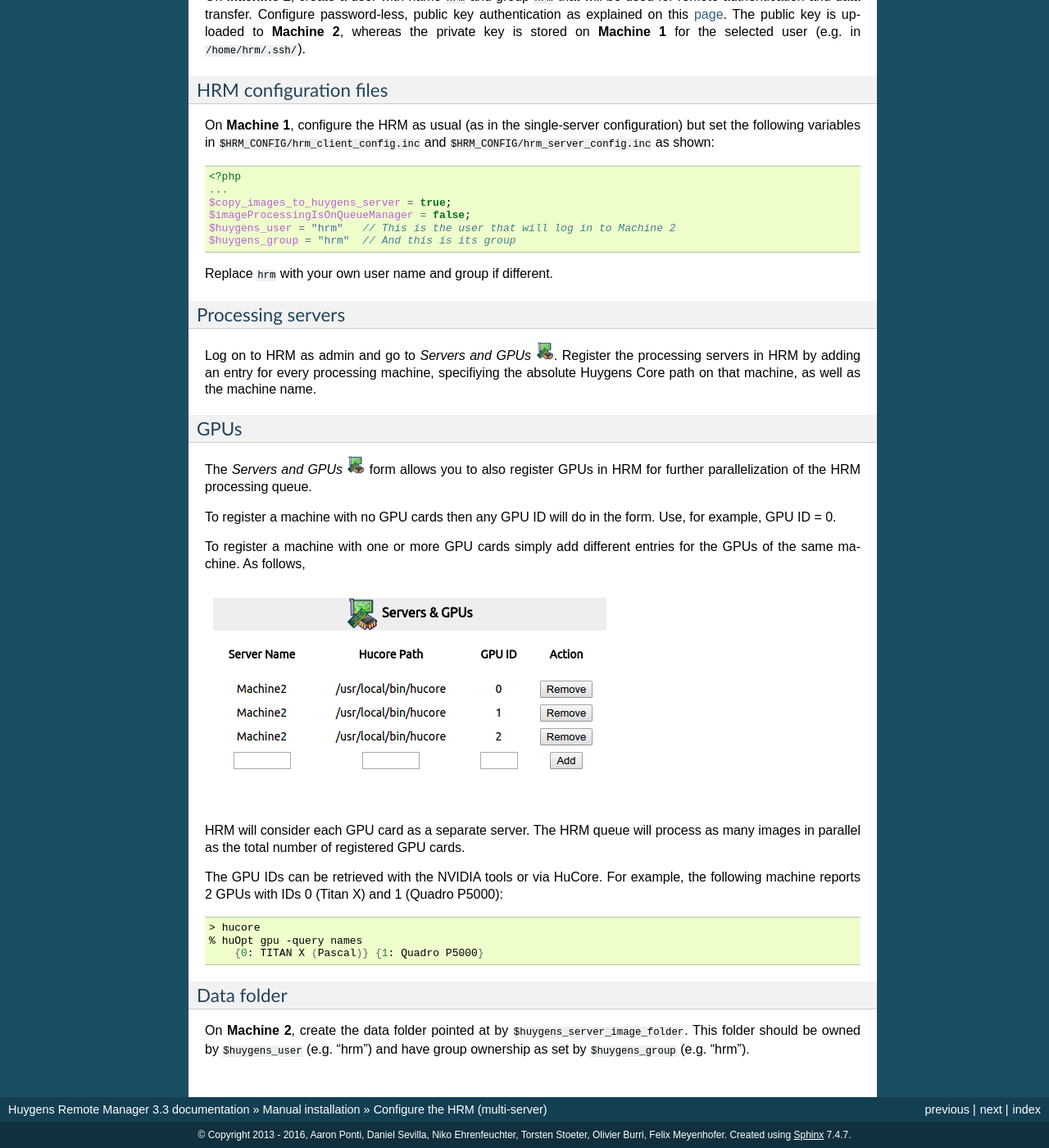
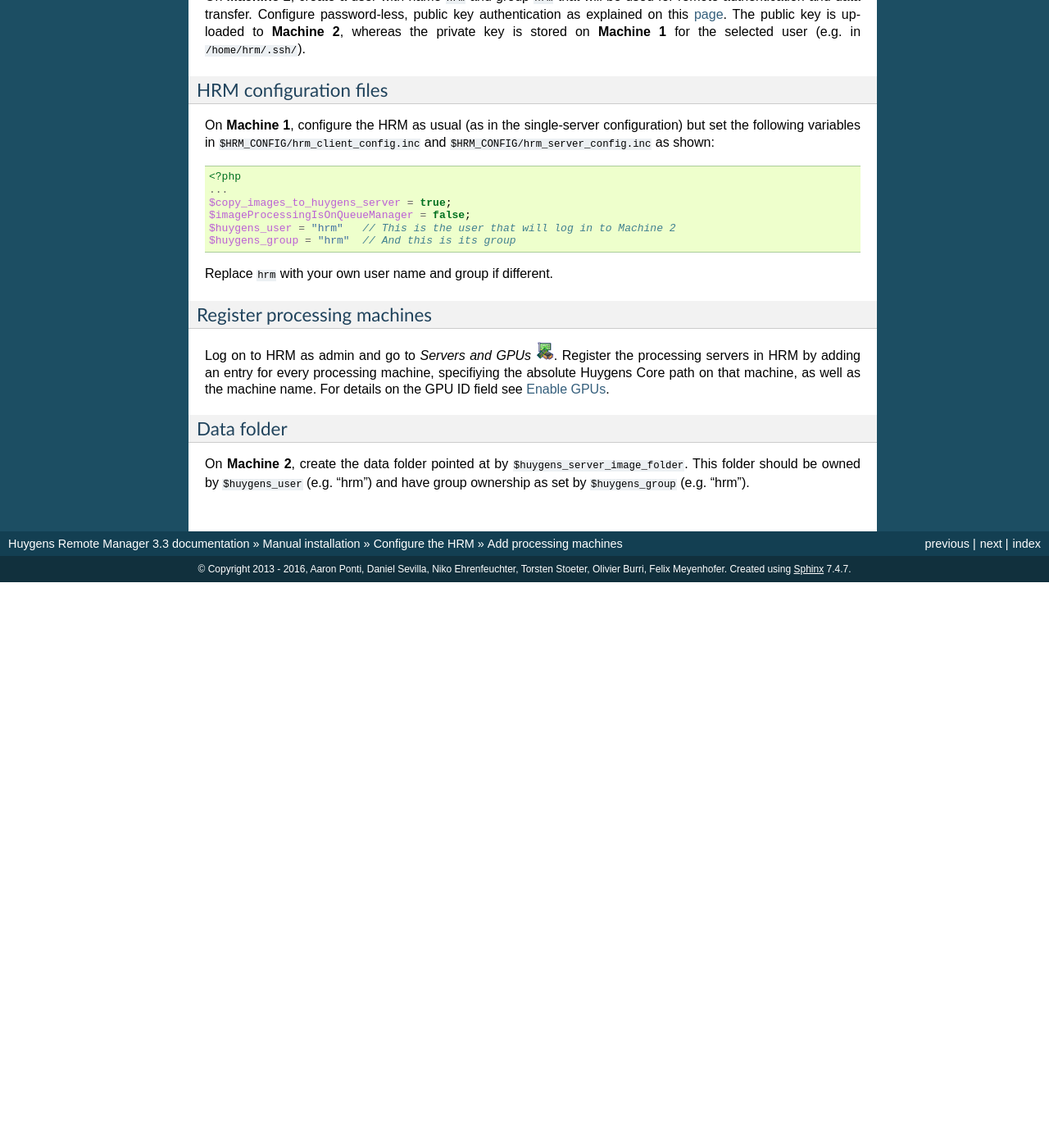
Before and after one commit to aarpon/hrm_docs, a Sphinx documentation site: the page built from docs/admin/add_servers.rst, in a window 1280 px wide and 1400 px high, scrolled down 585 px. Shown: the whole window at 82% size. Built offline with Sphinx 7.4.7, drawn with Linux system fonts in a browser that asks for light colours; after the commit the page ends 1295 px from its top, so only the background shows below that; some of the changed text lies outside the part shown.

Commit message:
Bring the 'multi-server' step into the optional configuration steps.

```diff
--- a/docs/admin/configure_multi.rst
+++ b/docs/admin/add_servers.rst
@@ -1,10 +1,10 @@
 .. include:: global_directives.inc
 
-.. _configure_multi:
+.. _add_servers:
 
-********************************
-Configure the HRM (multi-server)
-********************************
+***********************
+Add processing machines
+***********************
 
 This section describes the specific steps required to configure the HRM to run on multiple machines. In particular, we address the following setup:
 
@@ -48,38 +48,15 @@ On **Machine 1**, configure the HRM as usual (as in the single-server configurat
 
 Replace ``hrm`` with your own user name and group if different.
 
-Processing servers
-------------------
+Register processing machines
+----------------------------
 
 Log on to HRM as admin and go to `Servers and GPUs` |ServersGPUs22x22|.
 Register the processing servers in HRM by adding an entry for every processing
 machine, specifiying the absolute Huygens Core path on that machine, as well
-as the machine name.
+as the machine name. For details on the GPU ID field see :ref:`enable_gpus`.
 
-GPUs
-----
 
-The `Servers and GPUs` |ServersGPUs22x22| form allows you to also register GPUs in HRM for
-further parallelization of the HRM processing queue.
-
-To register a machine with no GPU cards then any GPU ID will do in the form. Use, for example, GPU ID = 0.
-
-To register a machine with one or more GPU cards simply add different entries
-for the GPUs of the same machine. As follows,
-
-|ServersGPUsScreenshot|
-
-HRM will consider each GPU card as a separate server. The HRM queue will
-process as many images in parallel as the total number of registered GPU cards.
-
-The GPU IDs can be retrieved with the NVIDIA tools or via HuCore. For example,
-the following machine reports 2 GPUs with IDs 0 (Titan X) and 1 (Quadro P5000):
-
-.. code-block:: sh
-
-   > hucore
-   % huOpt gpu -query names
-       {0: TITAN X (Pascal)} {1: Quadro P5000}
 
 Data folder
 -----------
--- a/docs/admin/configure.rst
+++ b/docs/admin/configure.rst
@@ -29,3 +29,4 @@ Optional configuration steps
    export_data_share
    configure_omero
    enable_gpus
+   add_servers
--- a/docs/admin/manual_install.rst
+++ b/docs/admin/manual_install.rst
@@ -12,4 +12,3 @@ Manual installation
    prerequisites
    install
    configure
-   configure_multi
```
